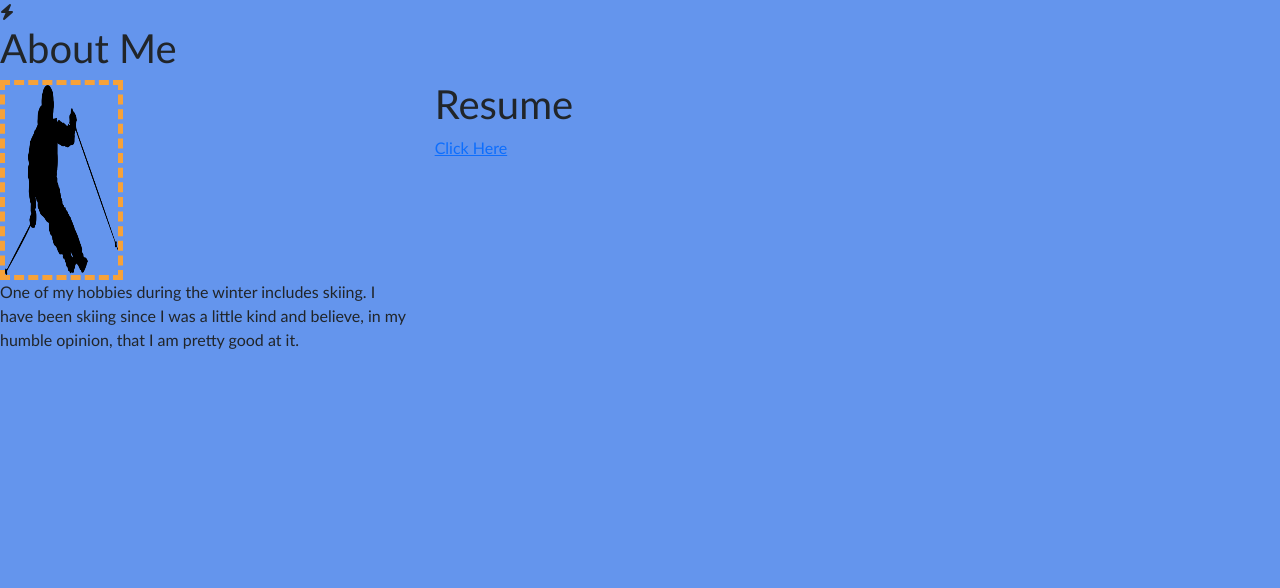
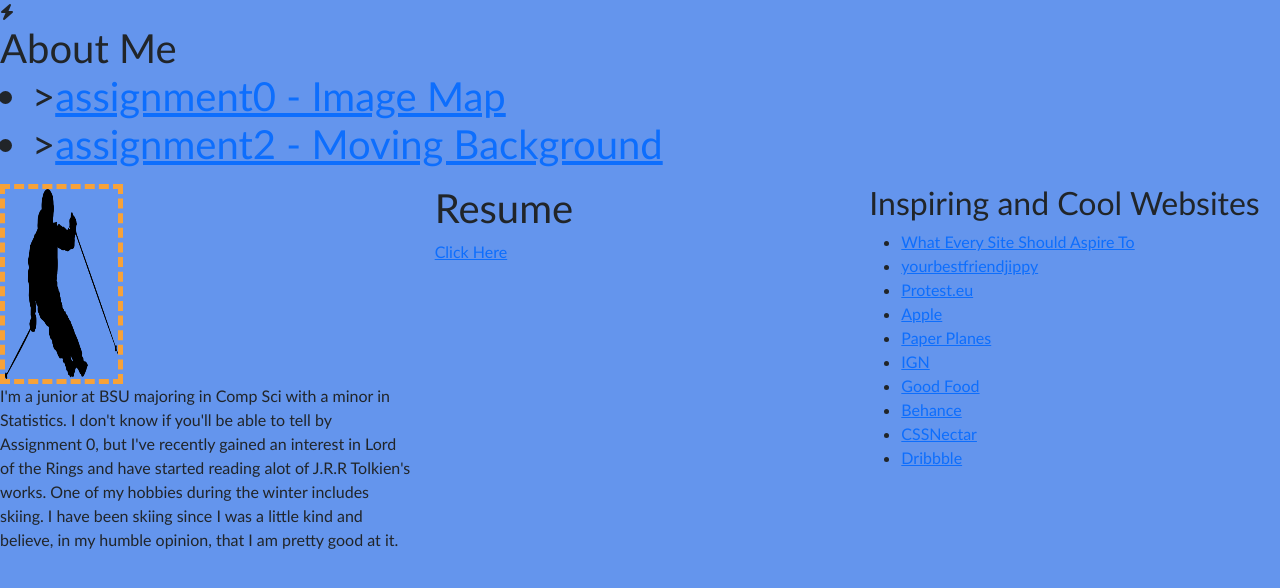
Before and after one commit to MJGlinski/MJGlinski.github.io, a plain HTML site: page assignment2.html in a window 1280 px wide. Drawn offline with nearby package versions, Linux system fonts and the light colour scheme.

Commit message:
Assignment 2 fix

```diff
--- a/assignment2.html
+++ b/assignment2.html
@@ -44,7 +44,13 @@
 
 <body>
     <header>
-        <h1>About Me</h1>
+        <h1>
+            About Me
+            <ul>
+            <li>><a href="assignment0.html">assignment0 - Image Map</a></li>
+            <li>><a href="assignment1.html">assignment2 - Moving Background</a></li>
+
+        </ul></h1>
     </header>
     <div class="row">
         <div class="col-lg-4">
@@ -52,7 +58,8 @@
                 <img src="Skiing.png">
             </div>
             <p>
-                One of my hobbies during the winter includes skiing. I have been skiing since I was a little kind and
+                I'm a junior at BSU majoring in Comp Sci with a minor in Statistics. I don't know if you'll be able to tell by Assignment 0,
+             but I've recently gained an interest in Lord of the Rings and have started reading alot of J.R.R Tolkien's works. One of my hobbies during the winter includes skiing. I have been skiing since I was a little kind and
                 believe, in my humble opinion, that I am
                 pretty good at it.
             </p>
@@ -61,6 +68,22 @@
             <h1>Resume</h1>
             <a href="Michael Glinski Resume .pdf">Click Here</a>
         </div>
+        <div class="col-lg-4">
+            <h2>Inspiring and Cool Websites</h2>
+            <ul>
+                <li><a href="https://seikyung.com/">What Every Site Should Aspire To</a></li>
+                <li><a href="https://yourbestfriendjippy.com/">yourbestfriendjippy</a></li>
+                <li><a href="https://www.protest.eu/">Protest.eu</a></li>
+                <li><a href="https://www.apple.com/">Apple</a></li>
+                <li><a href="https://paperplanes.world/">Paper Planes</a></li>
+                <li><a href="https://www.ign.com/">IGN</a></li>
+                <li><a href="https://www.epicurious.com/">Good Food</a></li>
+                <li><a href="https://www.behance.net/">Behance</a></li>
+                <li><a href="https://cssnectar.com/">CSSNectar</a></li>
+                <li><a href="https://dribbble.com/">Dribbble</a></li>
+
+            </ul>
+        </div>
     </div>
 </body>
 
```
